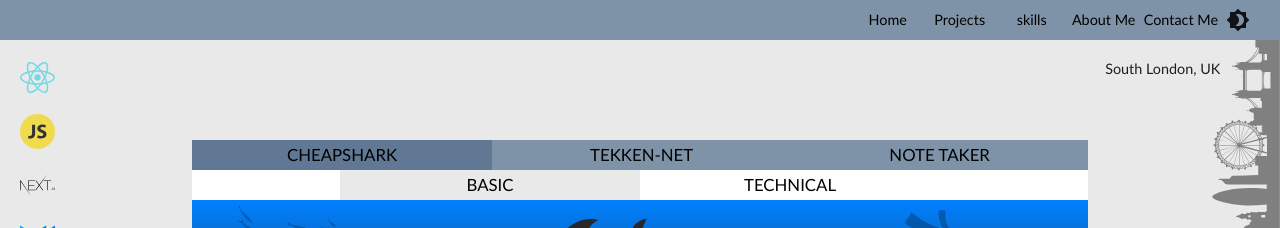
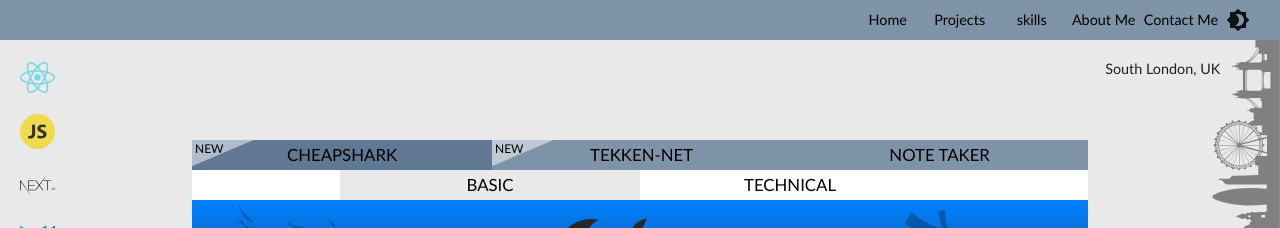
Before and after one commit to aiacuone/portfolio-v3, a Next.js app: page /projects in a window 1280 px wide. Shown: the top 228 px of the page. Built offline with nearby package versions, Linux system fonts and the light colour scheme; a web font is replaced by a local one.

Commit message:
added new logo to projects page

```diff
--- /dev/null
+++ b/components/icons/NewBannerIcon.js
@@ -0,0 +1,24 @@
+import React from 'react'
+
+export default function NewBannerIcon({ width, height, color }) {
+  return (
+    <svg
+      //   fill={color}
+      width={width}
+      height={height}
+      version="1.1"
+      id="Layer_1"
+      xmlns="http://www.w3.org/2000/svg"
+      xmlnsXlink="http://www.w3.org/1999/xlink"
+      x="0px"
+      y="0px"
+      viewBox="0 0 269 88"
+      style={{ enableBackground: 'new 0 0 269 88' }}
+      xmlSpace="preserve">
+      <style type="text/css">{`.newBanner{fill:${color}`}</style>
+      <g>
+        <polygon class="newBanner" points="0,88 0,0 207,0 	" />
+      </g>
+    </svg>
+  )
+}
--- a/pages/projects.js
+++ b/pages/projects.js
@@ -12,6 +12,8 @@ import { InsertEmoticonOutlined } from '@material-ui/icons'
 // import { screenshots } from '../public/images/screenshots'
 import Link from 'next/link'
 import { useTheme } from '@mui/material/styles'
+import NewBanner from '../components/icons/NewBannerIcon'
+import { newBanner } from '../public/images/misc'
 
 export default function projects() {
   const theme = useTheme()
@@ -86,6 +88,7 @@ export default function projects() {
       maxWidth: '300px',
       fontSize: isPhone && '.8rem',
       color: darkMode ? 'white' : 'black',
+      position: 'relative',
     },
     viewButtonContainer: {
       flexWrap: 'nowrap',
@@ -101,6 +104,7 @@ export default function projects() {
     },
     projectButtonContainer2: {
       height: '100%',
+      position: 'relative',
     },
     mainDetailsContainer2: {
       height: '100%',
@@ -132,6 +136,12 @@ export default function projects() {
     paddingGap: { height: '30px' },
     screenshotContainer: {
       padding: '20px',
+    },
+    newBanner: {
+      position: 'absolute',
+      top: 0,
+      left: 0,
+      filter: 'opacity(50%)',
     },
   })
 
@@ -246,7 +256,9 @@ export default function projects() {
   }
 
   const ProjectButtons = () => {
-    const projectButtonsLandscape = projectsArr.map((project, index) => {
+    const Landscape = () => {
+      return projectsArr.map((project, index) => {
+        const { name } = projectsObj[project]
         return (
           <Grid
             container
@@ -269,14 +281,17 @@ export default function projects() {
                   setSelections(newSelections)
                 }}
                 className={classesRoot.projectButton}>
-              {projectsObj[project].name}
+                {name}
               </Button>
             </Grid>
           </Grid>
         )
       })
+    }
 
-    const projectButtons = projectsArr.map((project, index) => {
+    const Other = () => {
+      return projectsArr.map((project, index) => {
+        const { name, isNew } = projectsObj[project]
         return (
           <Button
             style={{
@@ -293,12 +308,29 @@ export default function projects() {
               setSelections(newSelections)
             }}
             className={classesRoot.projectButton}>
-          {projectsObj[project].name}
+            {isNew && (
+              <>
+                <Grid className={classesRoot.newBanner}>
+                  <NewBanner width={80} color="white" />
+                </Grid>
+                <p
+                  style={{
+                    position: 'absolute',
+                    top: -2,
+                    left: 3,
+                    fontSize: '.75rem',
+                  }}>
+                  NEW
+                </p>
+              </>
+            )}
+            {name}
           </Button>
         )
       })
+    }
 
-    return isPhoneLandscape ? projectButtonsLandscape : projectButtons
+    return isPhoneLandscape ? <Landscape /> : <Other />
   }
 
   const MainDetails = () => {
--- /dev/null
+++ b/public/images/misc/index.js
@@ -0,0 +1,4 @@
+import hamburger from './hamburger.svg'
+import newBanner from './newBanner.svg'
+
+export { hamburger, newBanner }
--- a/utils/projectsDetails.js
+++ b/utils/projectsDetails.js
@@ -91,7 +91,7 @@ export const projectsObj = {
   },
   tekkenNet: {
     name: 'Tekken-Net',
-    new: true,
+    isNew: true,
     internalName: 'tekkenNet',
     projectLink: 'https://aiacuone-tekkenet.netlify.app/',
     projectGitHubLink: 'https://github.com/aiacuone/tekken-net',
@@ -150,7 +150,7 @@ export const projectsObj = {
   },
   noteTaker: {
     name: 'Note Taker',
-    new: false,
+    isNew: false,
     internalName: 'noteTaker',
     projectLink: 'https://aiacuone-note-taker.netlify.app/',
     projectGitHubLink: 'https://github.com/aiacuone/Note-Taker',
```
Also changed, not shown: public/images/misc/newBanner.svg (added). Lines whose indentation alone changed are shown as unchanged.
